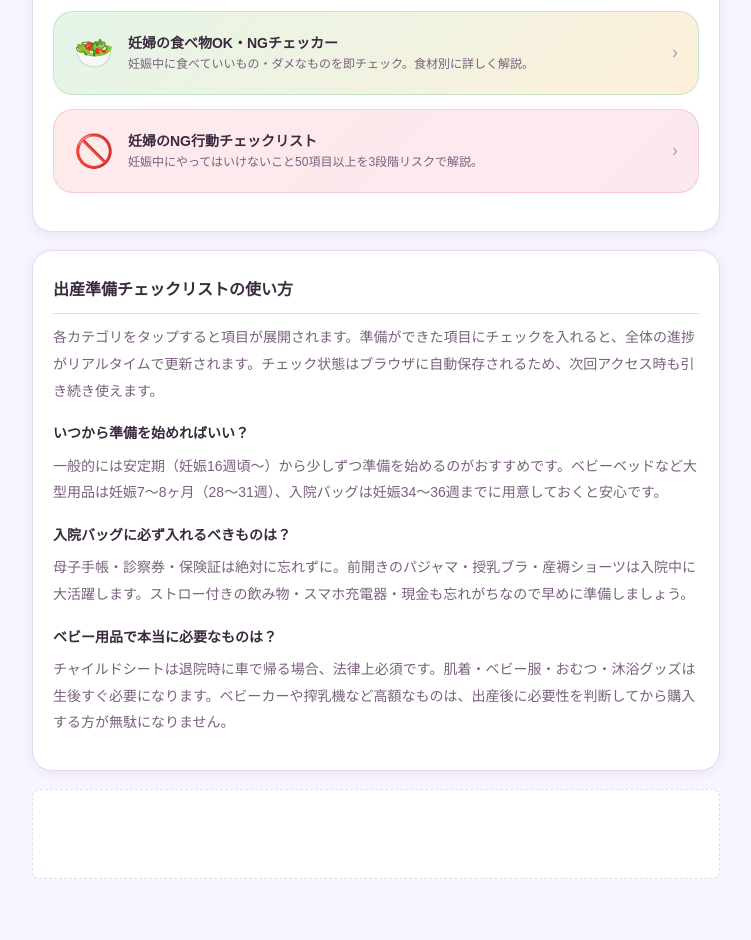
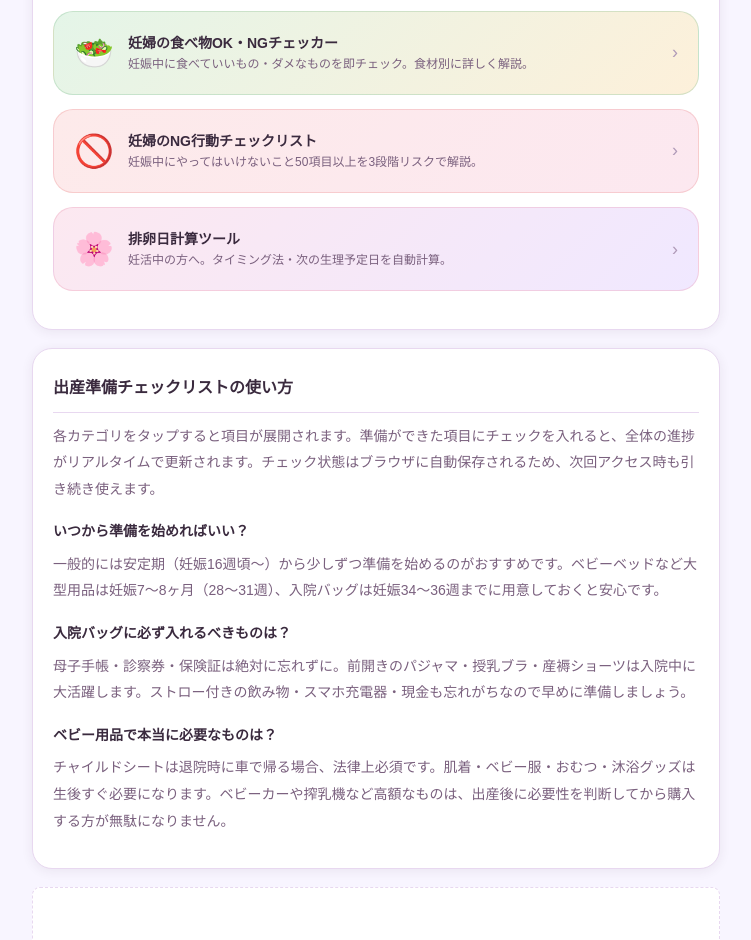
Before and after one commit to nakadairr/shussan-checklist, a plain HTML site: page index.html in a window 1280 px wide. Shown: the part 2760-3700 px from the top of the page, without its empty margins (264-1015 px from the left). Drawn offline with Linux system fonts and the light colour scheme.

Commit message:
Add hairan-keisan banner

```diff
--- a/index.html
+++ b/index.html
@@ -157,6 +157,7 @@
 .link-banner.namae { background:linear-gradient(135deg,var(--blue-l),var(--grn-l)); border:1px solid rgba(122,176,212,0.3); }
 .link-banner.shokuhin { background:linear-gradient(135deg,var(--grn-l),var(--gld-l)); border:1px solid rgba(122,186,138,0.3); }
 .link-banner.ng { background:linear-gradient(135deg,#fdeaea,var(--pink-l)); border:1px solid rgba(224,85,85,0.2); }
+.link-banner.hairan { background:linear-gradient(135deg,var(--pink-l),var(--pur-l)); border:1px solid rgba(232,143,168,0.3); }
 .banner-icon { font-size:32px; flex-shrink:0; }
 .banner-body h3 { font-size:14px; font-weight:700; color:var(--text); margin-bottom:3px; }
 .banner-body p { font-size:12px; color:var(--text2); line-height:1.6; }
@@ -248,6 +249,14 @@
       <div class="banner-body">
         <h3>妊婦のNG行動チェックリスト</h3>
         <p>妊娠中にやってはいけないこと50項目以上を3段階リスクで解説。</p>
+      </div>
+      <div class="banner-arrow">›</div>
+    </a>
+    <a class="link-banner hairan" href="https://hairan-keisan.vercel.app/" target="_blank" rel="noopener">
+      <div class="banner-icon">🌸</div>
+      <div class="banner-body">
+        <h3>排卵日計算ツール</h3>
+        <p>妊活中の方へ。タイミング法・次の生理予定日を自動計算。</p>
       </div>
       <div class="banner-arrow">›</div>
     </a>
```
